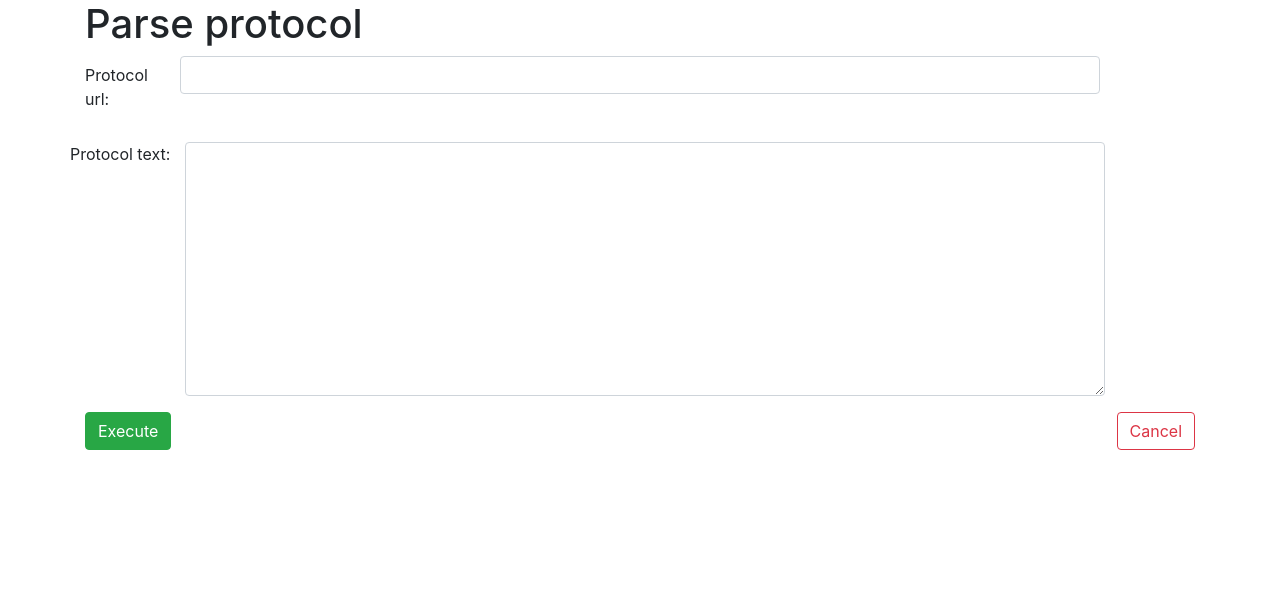
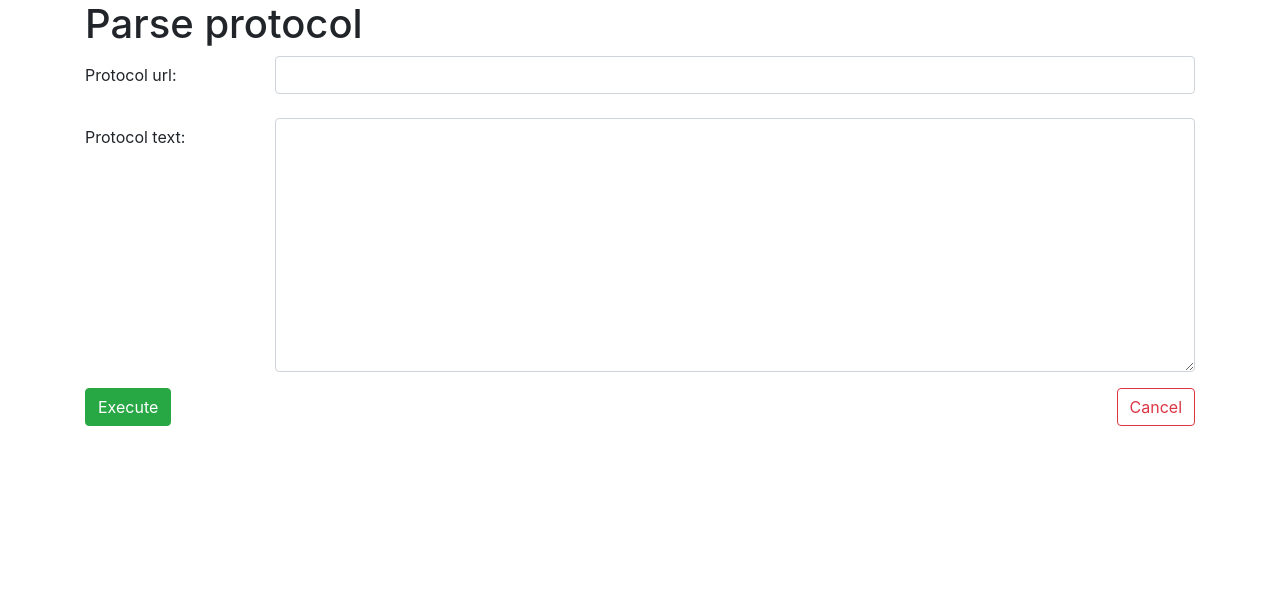
Before and after one commit to phiphi282/Frudo, a Django app: page /tasks/protocolParse/ in a window 1280 px wide. Shown: the part 56-668 px from the top of the page. Run offline with Django 3.2, Linux system fonts and the light colour scheme; the visitor is signed in with stand-in values (Sample User, id 1); some libraries are stand-ins or nearby versions.

Commit message:
Removed lyranios bugs

```diff
--- a/Django/tasks/templates/tasks/newprotocol.html
+++ b/Django/tasks/templates/tasks/newprotocol.html
@@ -7,13 +7,13 @@
 		{% csrf_token %}
 		{{ form.non_field_errors }}
 		<div class="form-group row">
-			<label for={{ form.protocol_url.id_for_label }} class="col-sm-1 col-form-label">{{ form.protocol_url.label_tag }}</label>
+			<label for="{{ form.protocol_url.id_for_label }}" class="col-sm-2 col-form-label">{{ form.protocol_url.label_tag }}</label>
 			<div class="col-sm-10">
 				{{ form.protocol_url }}
 			</div>
 		</div>
 		<div class="form-group row">
-			<label for={{ form.task_description.id_for_label }} class="col-sm-2 col-form-label">{{ form.protocol_text.label_tag }}</label>
+			<label for="{{ form.protocol_text.id_for_label }}" class="col-sm-2 col-form-label">{{ form.protocol_text.label_tag }}</label>
 			<div class="col-sm-10">
 				{{ form.protocol_text }}
 			</div>
```
